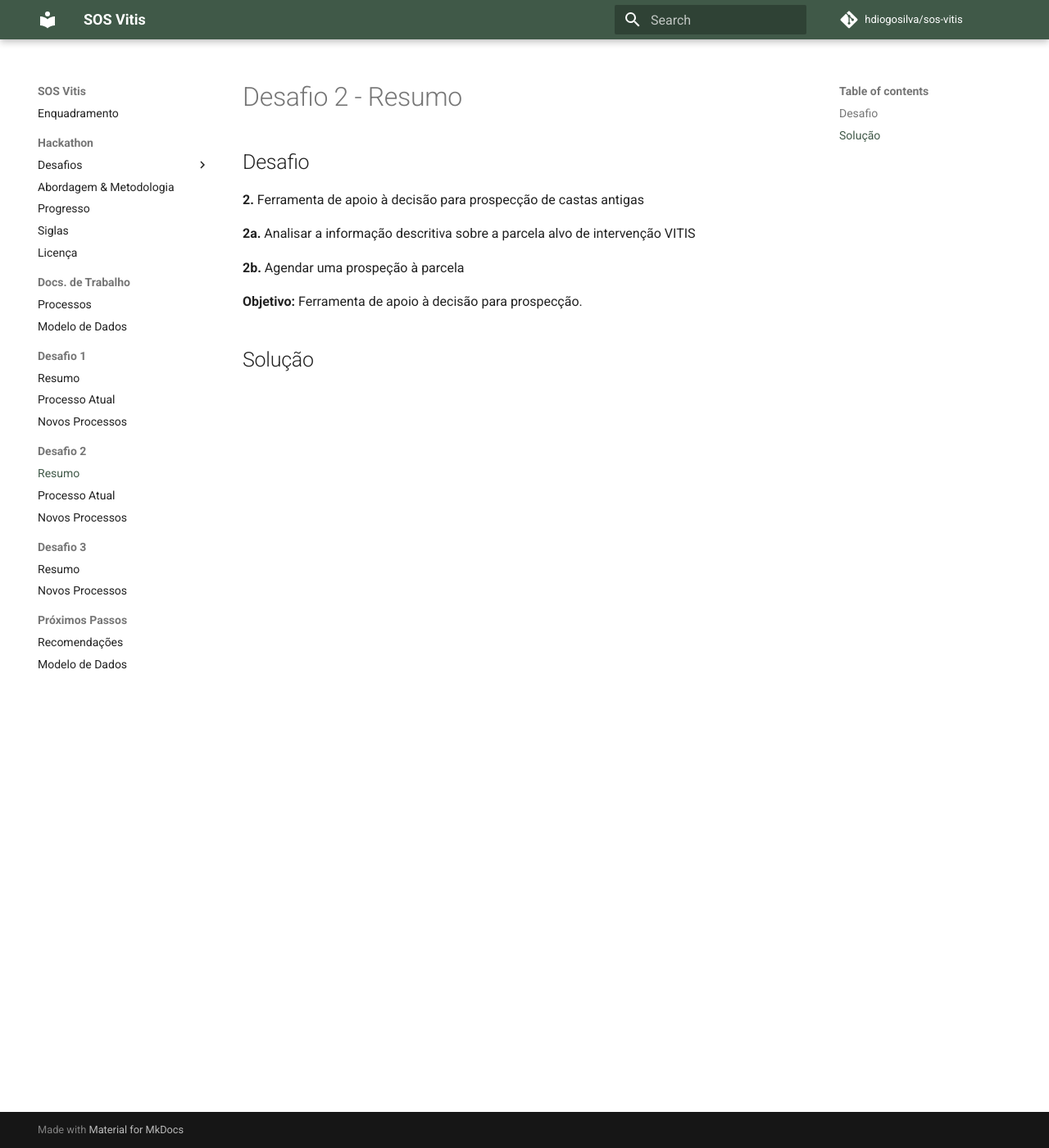
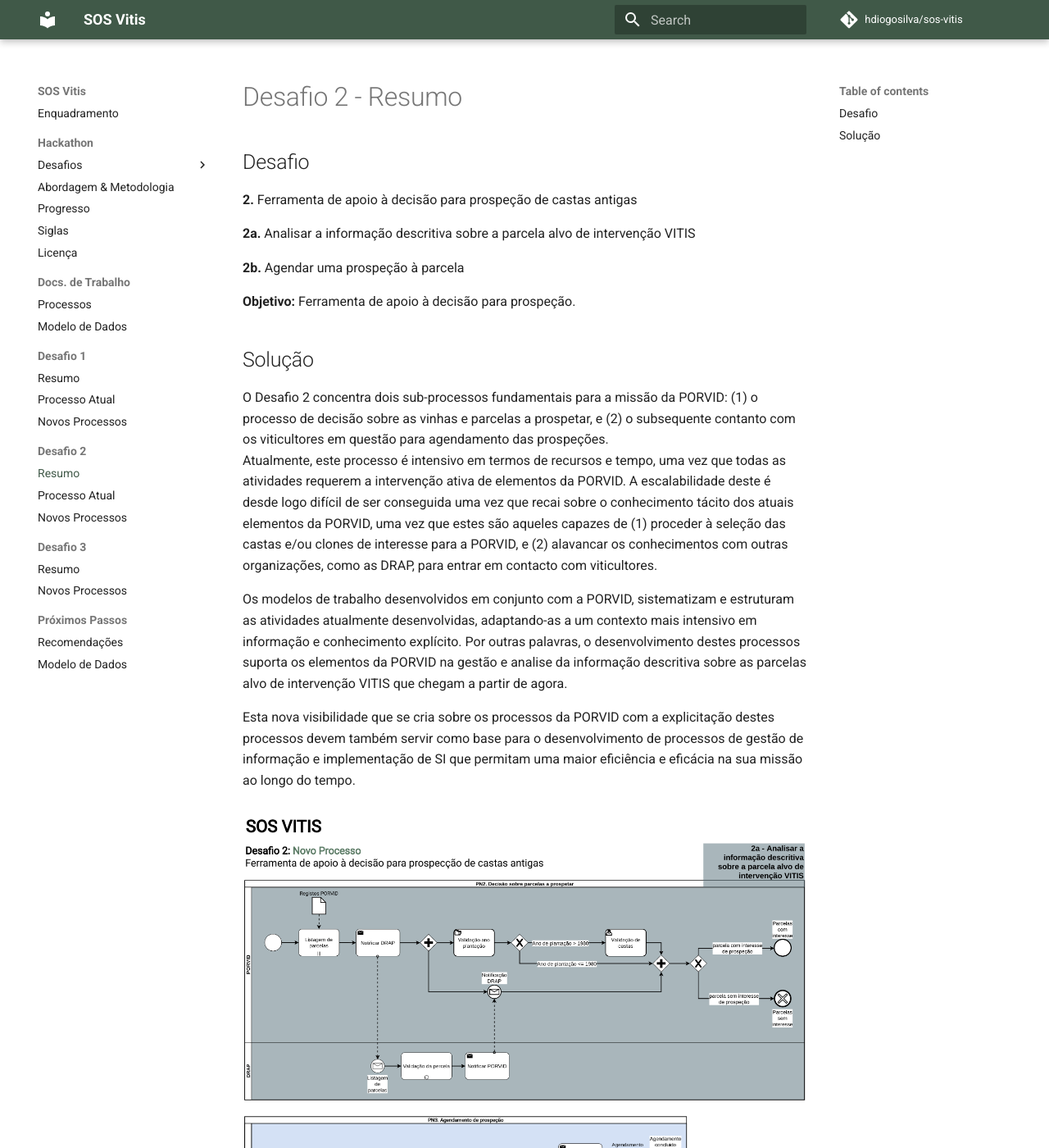
Before and after one commit to hdiogosilva/sos-vitis, an MkDocs documentation site: the page built from docs/Desafio 2/resumo.md, in a window 1280 px wide and 1400 px high. Shown: the whole window at 82% size. Built offline with MkDocs 1.6.1 and Material for MkDocs 9.7.7, drawn with Linux system fonts in a browser that asks for light colours; comment, search, counter and statistics services are not loaded.

Commit message:
Update summaries 1 & 2

```diff
--- a/docs/Desafio 2/resumo.md
+++ b/docs/Desafio 2/resumo.md
@@ -6,12 +6,23 @@ title: Resumo
 
 ## Desafio
 
-**2.** Ferramenta de apoio à decisão para prospecção de castas antigas
+**2.** Ferramenta de apoio à decisão para prospeção de castas antigas
 
 **2a.** Analisar a informação descritiva sobre a parcela alvo de intervenção VITIS
 
 **2b.** Agendar uma prospeção à parcela
 
-**Objetivo:** Ferramenta de apoio à decisão para prospecção.
+**Objetivo:** Ferramenta de apoio à decisão para prospeção.
 
 ## Solução
+
+O Desafio 2 concentra dois sub-processos fundamentais para a missão da PORVID: (1) o processo de decisão sobre as vinhas e parcelas a prospetar, e (2) o subsequente contanto com os viticultores em questão para agendamento das prospeções.
+Atualmente, este processo é intensivo em termos de recursos e tempo, uma vez que todas as atividades requerem a intervenção ativa de elementos da PORVID. A escalabilidade deste é desde logo difícil de ser conseguida uma vez que recai sobre o conhecimento tácito dos atuais elementos da PORVID, uma vez que estes são aqueles capazes de (1) proceder à seleção das castas e/ou clones de interesse para a PORVID, e (2) alavancar os conhecimentos com outras organizações, como as DRAP, para entrar em contacto com viticultores.
+
+Os modelos de trabalho desenvolvidos em conjunto com a PORVID, sistematizam e estruturam as atividades atualmente desenvolvidas, adaptando-as a um contexto mais intensivo em informação e conhecimento explícito. Por outras palavras, o desenvolvimento destes processos suporta os elementos da PORVID na gestão e analise da informação descritiva sobre as parcelas alvo de intervenção VITIS que chegam a partir de agora.
+
+Esta nova visibilidade que se cria sobre os processos da PORVID com a explicitação destes processos devem também servir como base para o desenvolvimento de processos de gestão de informação e implementação de SI que permitam uma maior eficiência e eficácia na sua missão ao longo do tempo.
+
+![Diagrama BPMN Desafio 2 - Novo Processo SI](/diagramas/desafio2/export/desafio2-novo.png)
+
+![Diagrama BPMN Desafio 2 - Novo Processo SI](/diagramas/desafio2/export/desafio2-novo-SI.png)
```
Also changed, not shown: docs/Desafio 1/resumo.md (+4 -0 lines).
